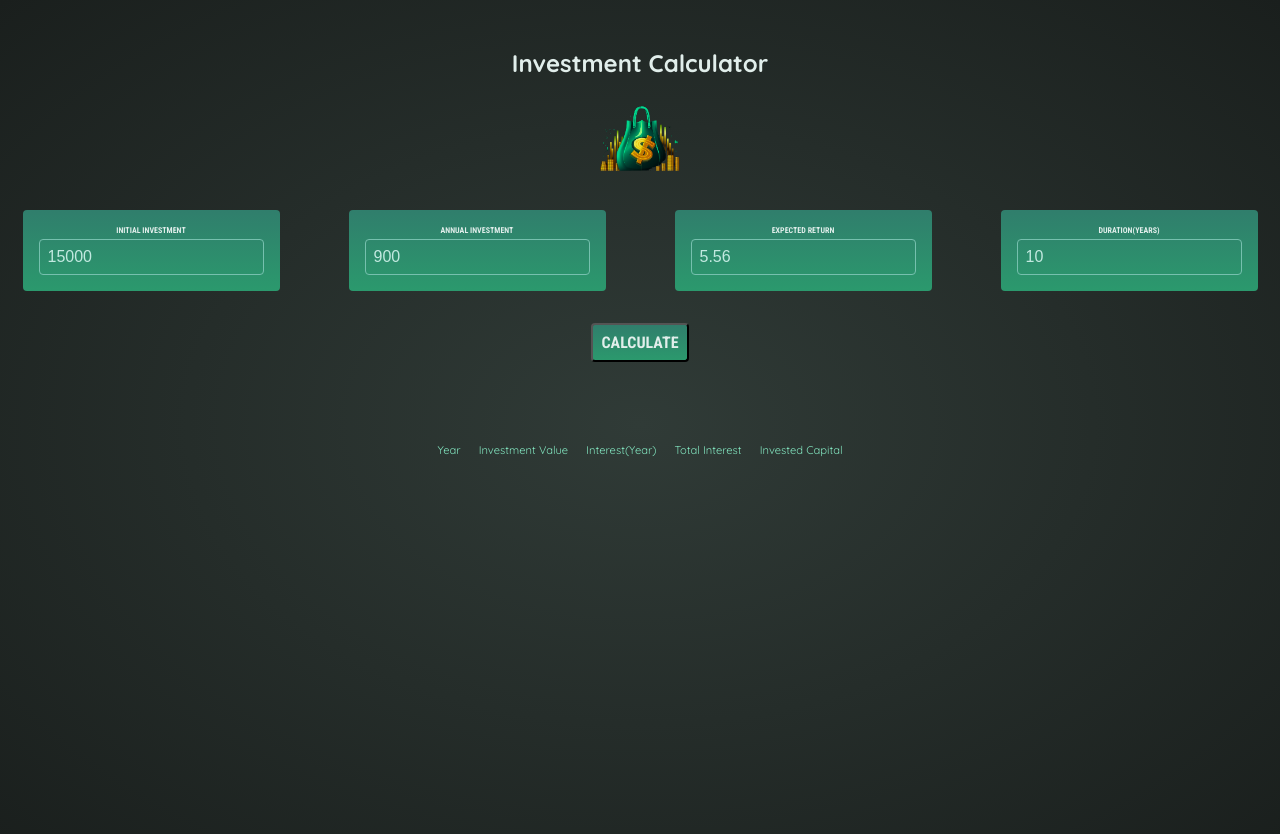
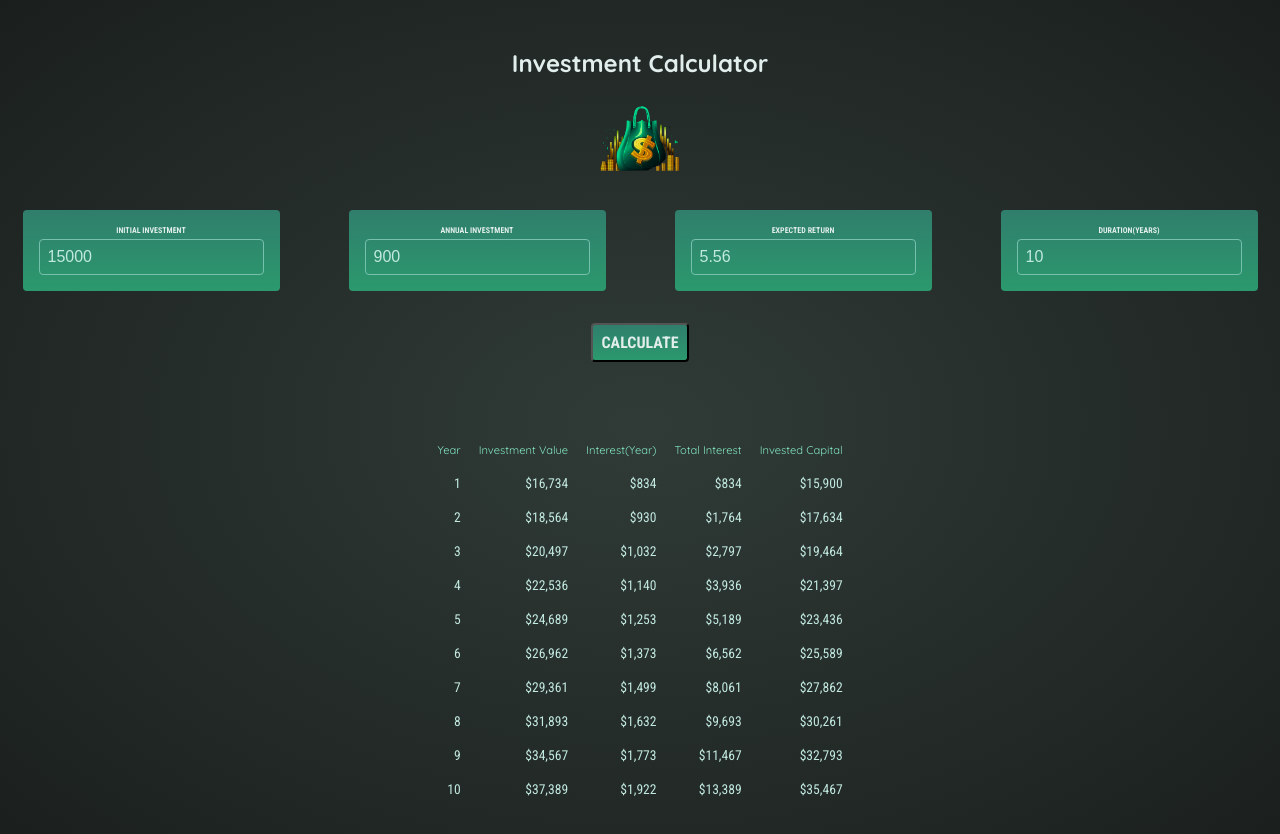
Before and after one commit to venkatajagadish/Reactapp, a React (Vite) app: page / in a window 1280 px wide. Both pictures are taken after a click on the button "CALCULATE". Shown: the top 834 px of the page. Built offline with nearby package versions, Linux system fonts and the light colour scheme.

Commit message:
Added result population for the table

```diff
--- a/src/App.jsx
+++ b/src/App.jsx
@@ -1,11 +1,25 @@
 import InputGroup from "./components/InputGroup";
 import CalculatedResult from "./components/CalculatedResult";
+import { calculateInvestmentResults, formatter } from "./util/investment.js";
+import { useState } from "react";
 
 function App() {
+  const [result, setResult] = useState([]);
+  function calculateInvestmentResult(inputValues) {
+    setResult(
+      calculateInvestmentResults(
+        inputValues[0].value,
+        inputValues[1].value,
+        inputValues[2].value,
+        inputValues[3].value
+      )
+    );
+  }
+
   return (
     <>
-      <InputGroup />
-      <CalculatedResult />
+      <InputGroup setResult={calculateInvestmentResult} />
+      <CalculatedResult result={result} formatter={formatter} />
     </>
   );
 }
--- a/src/components/CalculatedResult.jsx
+++ b/src/components/CalculatedResult.jsx
@@ -1,4 +1,4 @@
-export default function CalculatedResult() {
+export default function CalculatedResult({ result, formatter }) {
   return (
     <>
       <table id="result">
@@ -11,6 +11,19 @@ export default function CalculatedResult() {
             <td>Invested Capital</td>
           </tr>
         </thead>
+        <tbody>
+          {result.map((rowData) => {
+            return (
+              <tr key={rowData.year}>
+                <td>{rowData.year}</td>
+                <td>{formatter.format(rowData.valueEndOfYear)}</td>
+                <td>{formatter.format(rowData.interest)}</td>
+                <td>{formatter.format(rowData.totalInterest)}</td>
+                <td>{formatter.format(rowData.annualInvestment)}</td>
+              </tr>
+            );
+          })}
+        </tbody>
       </table>
     </>
   );
--- a/src/components/Input.jsx
+++ b/src/components/Input.jsx
@@ -7,8 +7,11 @@ export default function Input({
 }) {
   const [currentValue, setCurrentValue] = useState(inputValue);
   function inputChangeHandler(event) {
-    setCurrentValue(event.target.value);
-    inputStateHandler(inputType, event.target.value);
+    var currentValue = isNaN(parseFloat(event.target.value))
+      ? 0
+      : parseFloat(event.target.value);
+    setCurrentValue(currentValue);
+    inputStateHandler(inputType, currentValue);
   }
   return (
     <span id="user-input">
--- a/src/components/InputGroup.jsx
+++ b/src/components/InputGroup.jsx
@@ -2,7 +2,7 @@ import appImg from "./../assets/investment-calculator-logo.png";
 import Input from "./Input.jsx";
 import { useState } from "react";
 
-export default function InputGroup() {
+export default function InputGroup({ setResult }) {
   const [inputState, setInputState] = useState([
     { inputType: "initial", value: 15000, inputLabel: "Initial Investment" },
     { inputType: "annual", value: 900, inputLabel: "Annual Investment" },
@@ -42,7 +42,7 @@ export default function InputGroup() {
           );
         })}
       </div>
-      <button>Calculate</button>
+      <button onClick={() => setResult(inputState)}>Calculate</button>
     </div>
   );
 }
--- a/src/util/investment.js
+++ b/src/util/investment.js
@@ -4,23 +4,26 @@
 // - annualInvestment: The amount invested every year
 // - expectedReturn: The expected (annual) rate of return
 // - duration: The investment duration (time frame)
-export function calculateInvestmentResults({
+export function calculateInvestmentResults(
   initialInvestment,
   annualInvestment,
   expectedReturn,
   duration,
-}) {
+) {
   const annualData = [];
+  console.log(initialInvestment, typeof(annualInvestment), expectedReturn)
   let investmentValue = initialInvestment;
-
+  let totalInterest = 0;
   for (let i = 0; i < duration; i++) {
     const interestEarnedInYear = investmentValue * (expectedReturn / 100);
+    totalInterest += interestEarnedInYear;
     investmentValue += interestEarnedInYear + annualInvestment;
     annualData.push({
       year: i + 1, // year identifier
       interest: interestEarnedInYear, // the amount of interest earned in this year
       valueEndOfYear: investmentValue, // investment value at end of year
-      annualInvestment: annualInvestment, // investment added in this year
+      annualInvestment: investmentValue-interestEarnedInYear, // investment added in this year
+      totalInterest: totalInterest
     });
   }
 
```
